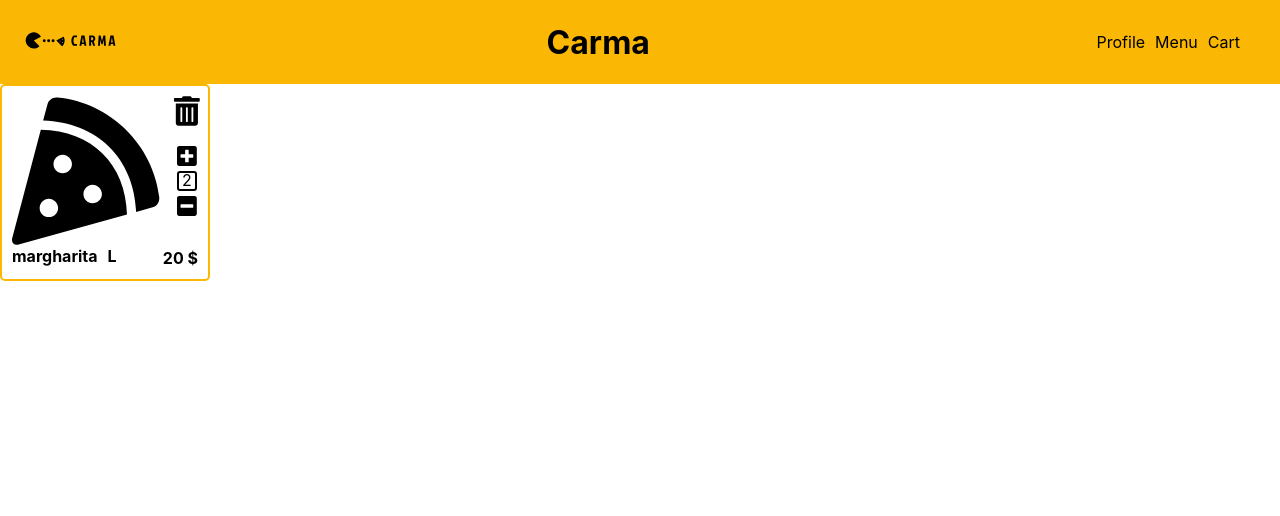
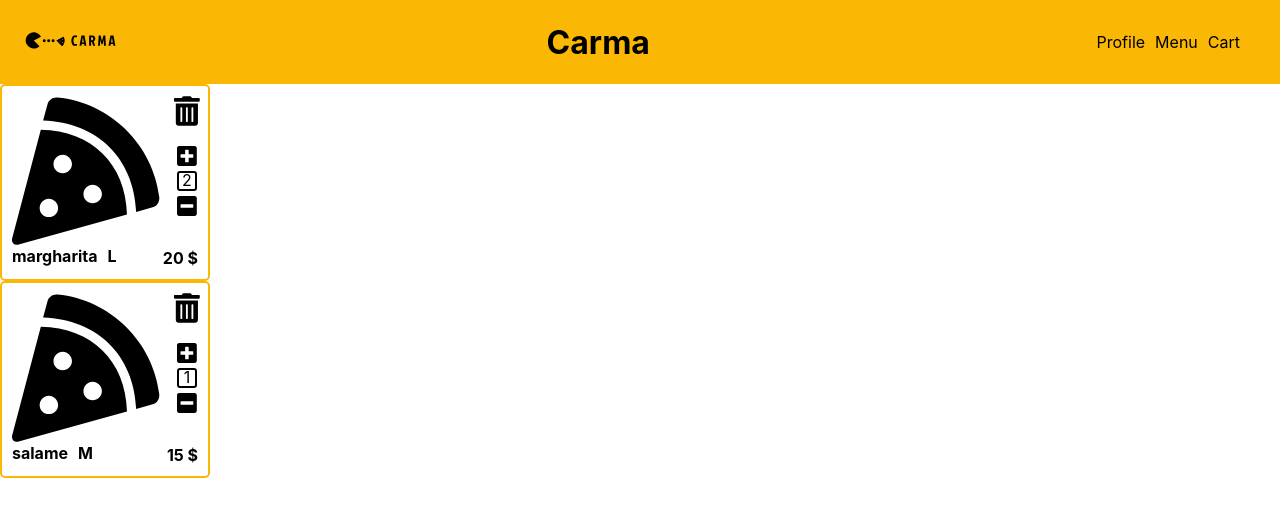
Before and after one commit to Urszuja/Carma.Restaurant.Project.Typescript.NextJS, a Next.js app in the folder carma-app/: page /order in a window 1280 px wide. Shown: the top 516 px of the page. Built offline with nearby package versions, Linux system fonts and the light colour scheme; data requests are answered from the project's data file.

Commit message:
order list created

```diff
--- /dev/null
+++ b/carma-app/components/styles/OrderList.style.ts
@@ -0,0 +1,5 @@
+import styled from "styled-components";
+
+export const StyledOrderList = styled.div`
+  display: flex;
+`;
--- a/carma-app/mockData.ts
+++ b/carma-app/mockData.ts
@@ -1,10 +1,22 @@
-``
+``;
 import Client, { Address } from "./model/Client";
 import Order from "./model/Order";
 import OrderItem from "./model/OrderItem";
 
-export const testOrderItem = new OrderItem('margharita',2,10,2)
-export const testAddress : Address = ['Jandy', 21, 37, 12345, 'Biala Podlaska'];
-export const testClient = new Client('Krystyna','Janda','krystyna@janda.pl',1011700, [], testAddress);
-export const testOrder = new Order(testClient,[testOrderItem],'pending');
-export const mockClientsDataBase  = [testClient];
+export const testOrderItem = new OrderItem("margharita", 2, 10, 2);
+export const testOrderItem2 = new OrderItem("salame", 1, 15, 1);
+export const testAddress: Address = ["Jandy", 21, 37, 12345, "Biala Podlaska"];
+export const testClient = new Client(
+  "Krystyna",
+  "Janda",
+  "krystyna@janda.pl",
+  1011700,
+  [],
+  testAddress
+);
+export const testOrder = new Order(
+  testClient,
+  [testOrderItem, testOrderItem2],
+  "pending"
+);
+export const mockClientsDataBase = [testClient];
```
Also changed, not shown: carma-app/components/OrderList/OrderList.tsx (added, +8 -0 lines).
